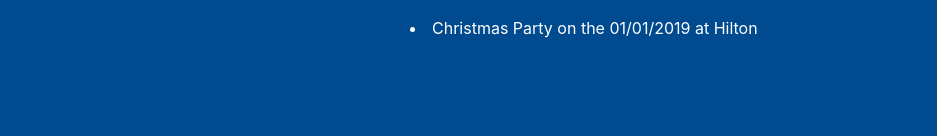
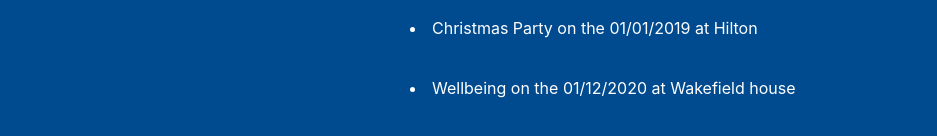
Before and after one commit to paramount197/TestDeploy, a React (Create React App) app: page / in a window 1280 px wide. Shown: the part 372-508 px from the top of the page, without its empty margins (0-937 px from the left). Built offline with nearby package versions, Linux system fonts and the light colour scheme.

Commit message:
spilt json data and amended comment

```diff
--- a/src/App.js
+++ b/src/App.js
@@ -6,8 +6,10 @@ import Events from "./block/Events";
 import Button from "./block/Button";
 import { NavLink } from "react-router-dom";
 
-const tdpData = require("./data/data.json");
-//imports all data from a json file rather than
+const events = require("./data/events.json");
+//imports all the data from a json file accessible everywhere
+//rather than objects/array that are stored and repeated
+//in various components
 
 function App() {
   return (
@@ -23,8 +25,8 @@ function App() {
       </div>
       <div className="eventList">
         <Events
-          eventsDetail={tdpData.tdpEventsList}
-          cohortIntake={tdpData.cohortToggle}
+          eventsDetail={events.tdpEventsList}
+          cohortIntake={events.cohortToggle}
         />
         {/* Above passes the tdpEventsList array to the Events component as a single object */}
       </div>
--- a/src/data/data.json
+++ b/src/data/events.json
@@ -22,15 +22,5 @@
       "cohort": ["September 2019"]
     }
   ],
-  "tdpDetails": {
-    "intake": [
-      "September 2018",
-      "May 2019",
-      "September 2019",
-      "May 2020",
-      "September 2020"
-    ],
-    "programme": ["Accelerator", "IP", "Degree Apprenticeship"]
-  },
-  "cohortToggle": "May 2019"
+  "cohortToggle": "September 2019"
 }
--- /dev/null
+++ b/src/data/tdpData.json
@@ -0,0 +1,12 @@
+{
+  "tdpDetails": {
+    "intake": [
+      "September 2018",
+      "May 2019",
+      "September 2019",
+      "May 2020",
+      "September 2020"
+    ],
+    "programme": ["Accelerator", "IP", "Degree Apprenticeship", "All"]
+  }
+}
--- a/src/pages/Registration.js
+++ b/src/pages/Registration.js
@@ -5,7 +5,7 @@ import Dropdown from "../block/Dropdown";
 import Input from "../block/Input";
 import "../styling/registration.css";
 
-const tdpData = require("../data/data.json");
+const tdpData = require("../data/tdpData.json");
 
 const Registration = () => {
   return (
```
